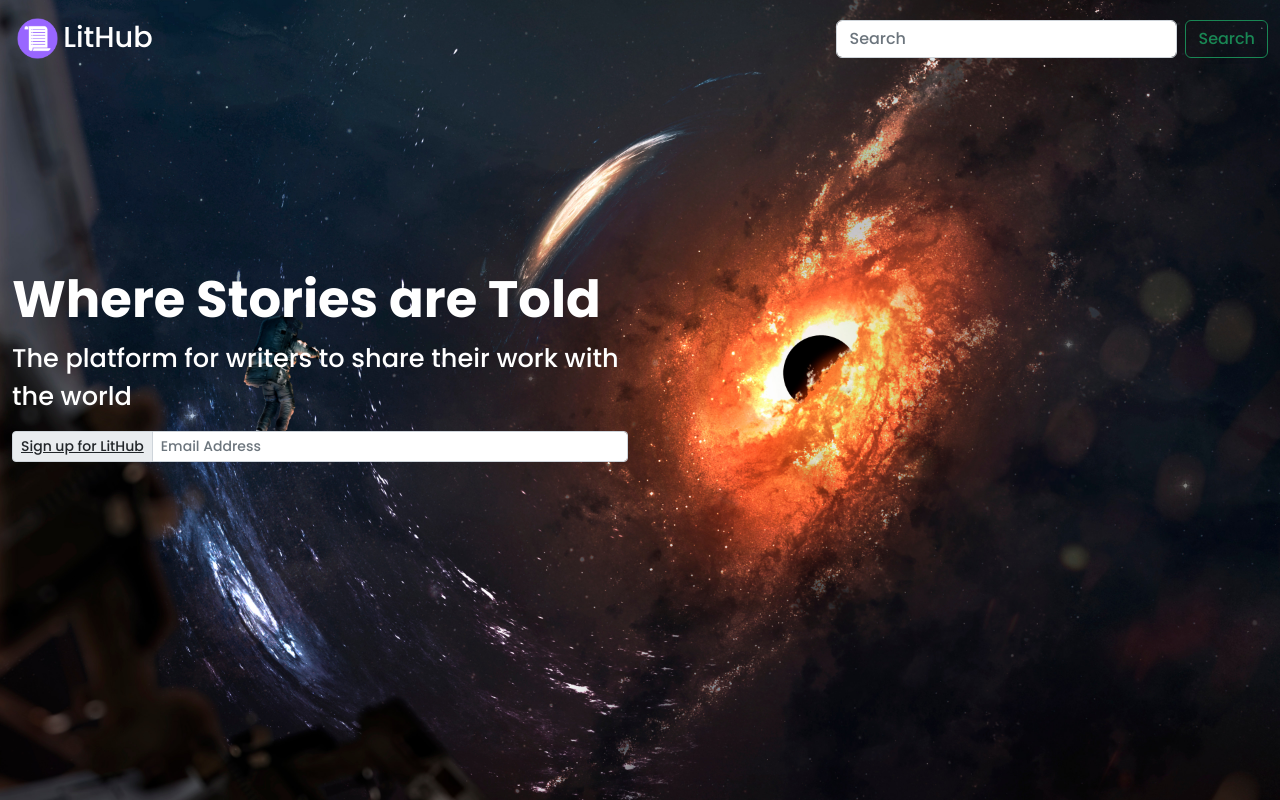
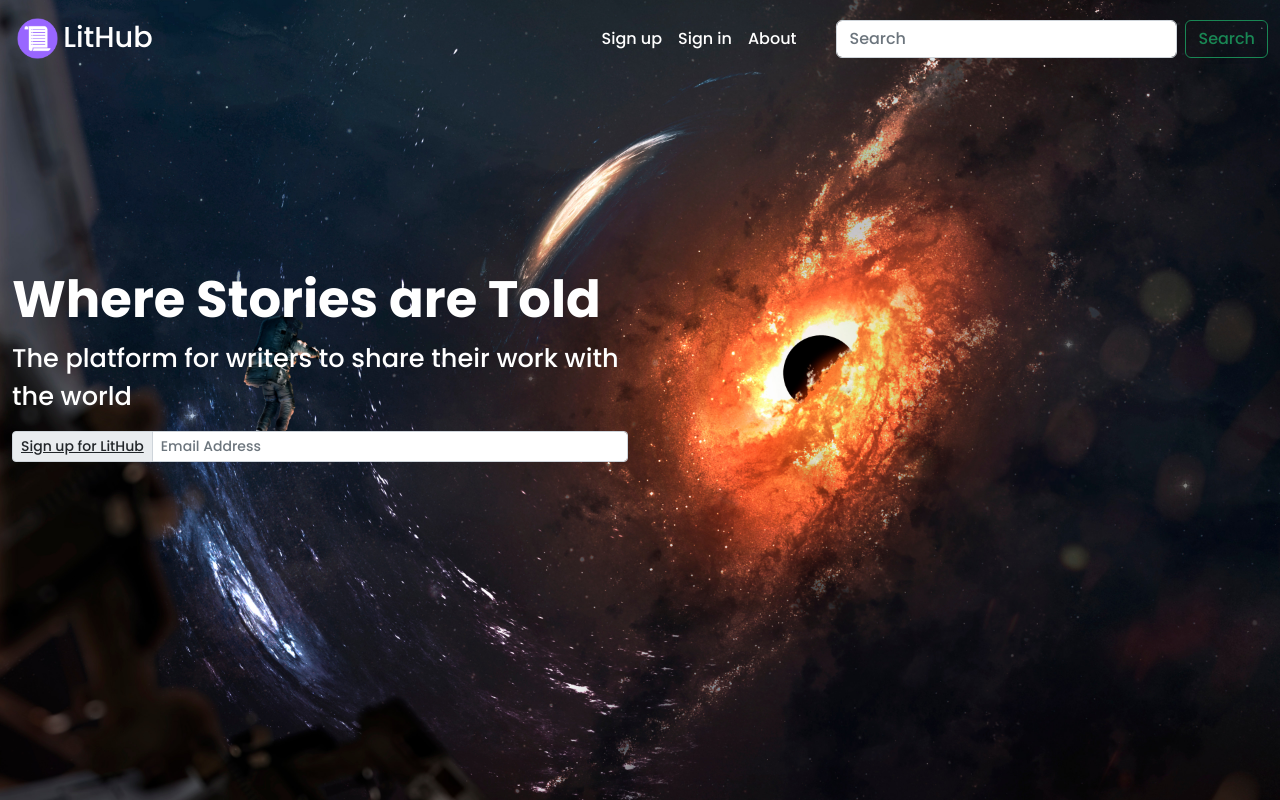
Before and after one commit to FranklinJamesJones89/LitHub-v2, a React (Create React App) app in the folder frontend/: page / in a window 1280 px wide. Built offline with nearby package versions, Linux system fonts and the light colour scheme; a web font is replaced by a local one.

Commit message:
Add props

```diff
--- a/frontend/src/pages/Home.js
+++ b/frontend/src/pages/Home.js
@@ -4,7 +4,11 @@ import Main from "../components/Main";
 const Home = () => {
     return (
         <div className="home">
-            <Nav />
+            <Nav
+                signup ="Sign up"
+                signin="Sign in"
+                about="About"
+            />
             <Main />
         </div>
     )
```
